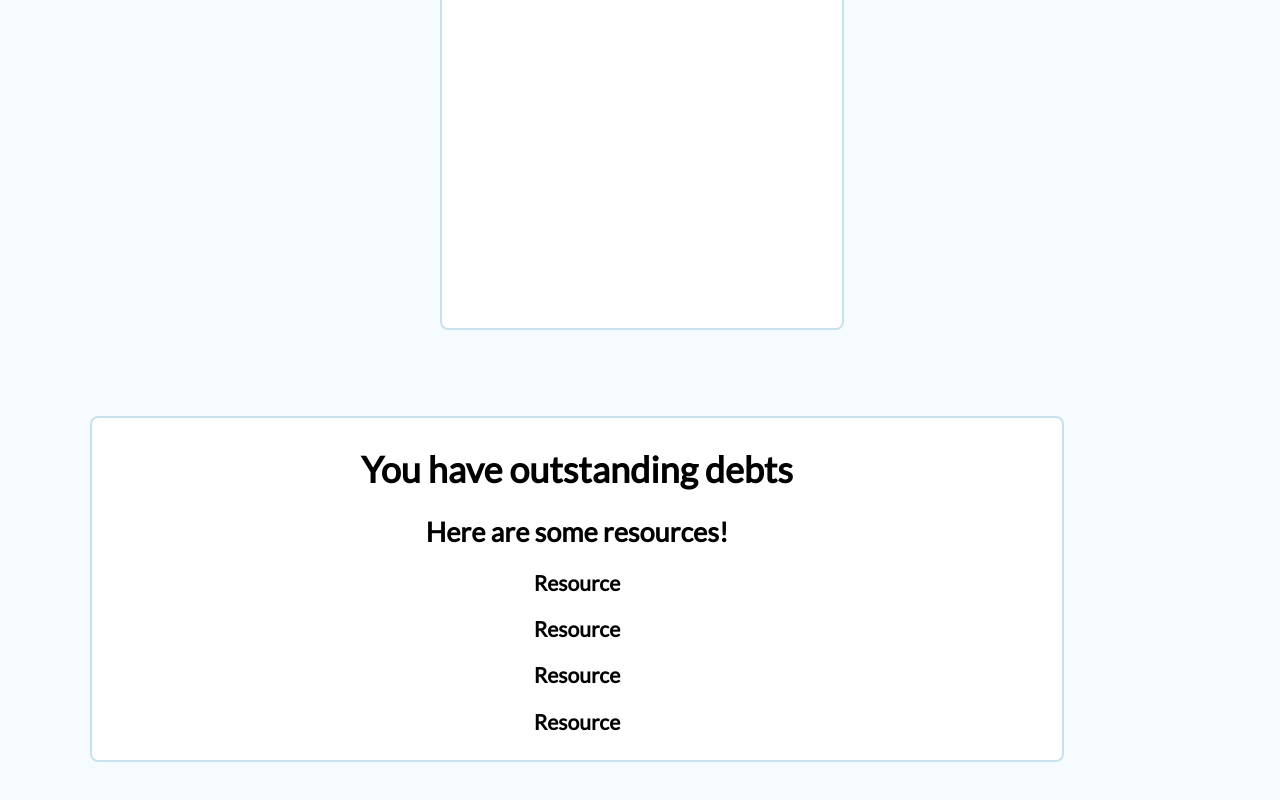
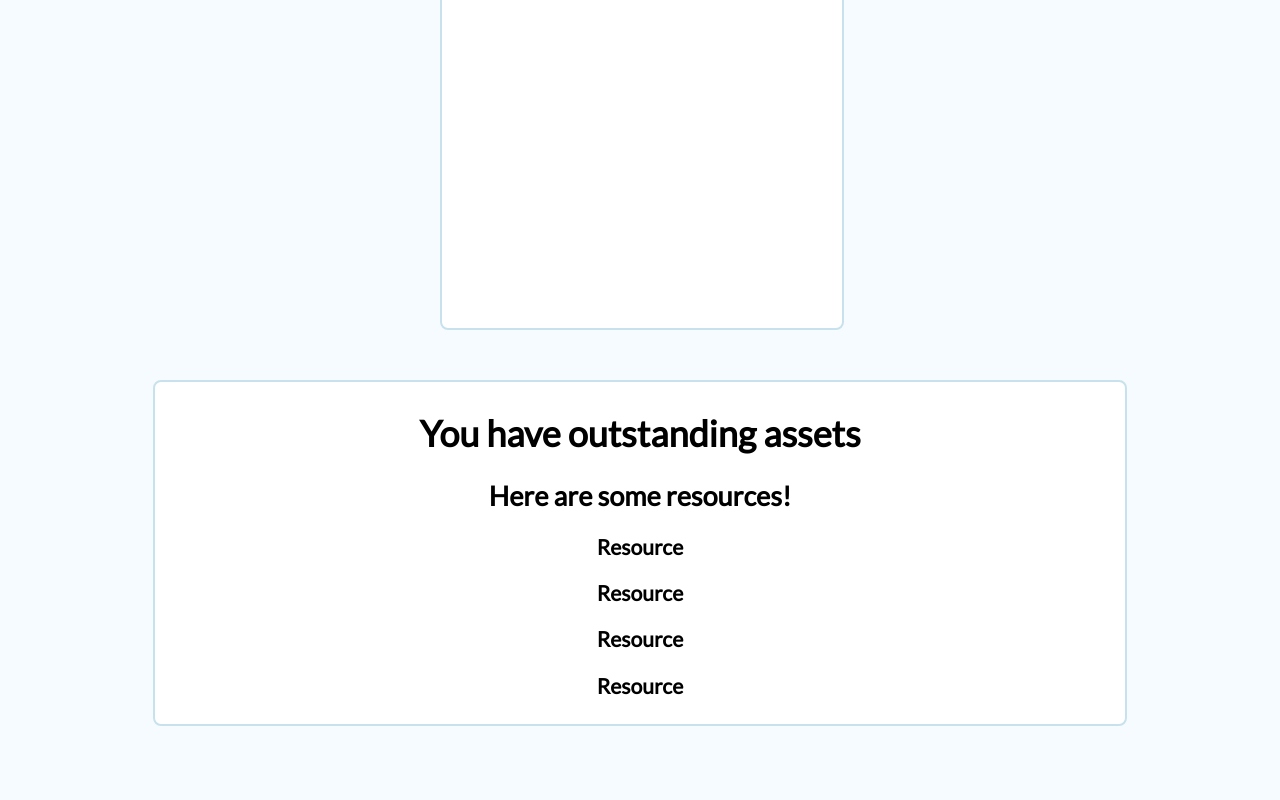
Before and after one commit to Aviakubo/frontend-fin-team-six, a React (Create React App) app: page / in a window 1280 px wide. Shown: the part 1480-2280 px from the top of the page. Built offline with nearby package versions, Linux system fonts and the light colour scheme; a web font is replaced by a local one.

Commit message:
centered the results div and gave it some space between the svg and bottom of page

```diff
--- a/src/App.css
+++ b/src/App.css
@@ -116,10 +116,13 @@ svg {
 div.results {
   border-radius: 8px;
   border: 2px #C8E2ED solid;
-  margin: 5em;
+  margin: auto;
+  margin-top: 3em;
+  margin-bottom: 5em;
   background-color: #FFFFFF;
   padding: 5px;
   max-width: 75%;
+
 }
 
 .final-category {
--- a/src/components/Results.js
+++ b/src/components/Results.js
@@ -20,8 +20,8 @@ function Results(){
 	// VARIABLES
     let incomeTtl = 10;
     let assetsTtl = 20000;
-    let expensesTtl = 300;
-    let debtsTtl = 40000000;
+    let expensesTtl = 100;
+    let debtsTtl = 1000;
     let netWorth = incomeTtl + assetsTtl - expensesTtl - debtsTtl;
     let theBlack = incomeTtl + assetsTtl;
     let theRed = expensesTtl + debtsTtl;
```
